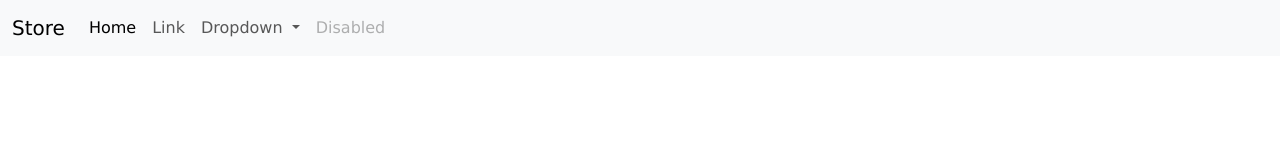
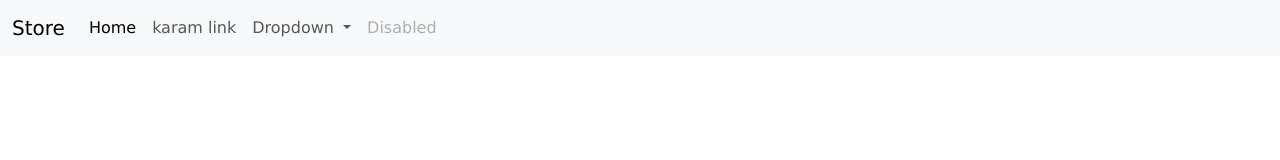
Before and after one commit to jamil-shayp/class22, a plain HTML site: page index.html in a window 1280 px wide. Shown: the top 160 px of the page. Drawn offline with nearby package versions, Linux system fonts and the light colour scheme.

Commit message:
karam link added

```diff
--- a/index.html
+++ b/index.html
@@ -21,7 +21,7 @@
                 <a class="nav-link active" aria-current="page" href="#">Home</a>
               </li>
               <li class="nav-item">
-                <a class="nav-link" href="#">Link</a>
+                <a class="nav-link" href="https://github.com/karammaarouf">karam link</a>
               </li>
               <li class="nav-item dropdown">
                 <a class="nav-link dropdown-toggle" href="#" role="button" data-bs-toggle="dropdown" aria-expanded="false">
```
